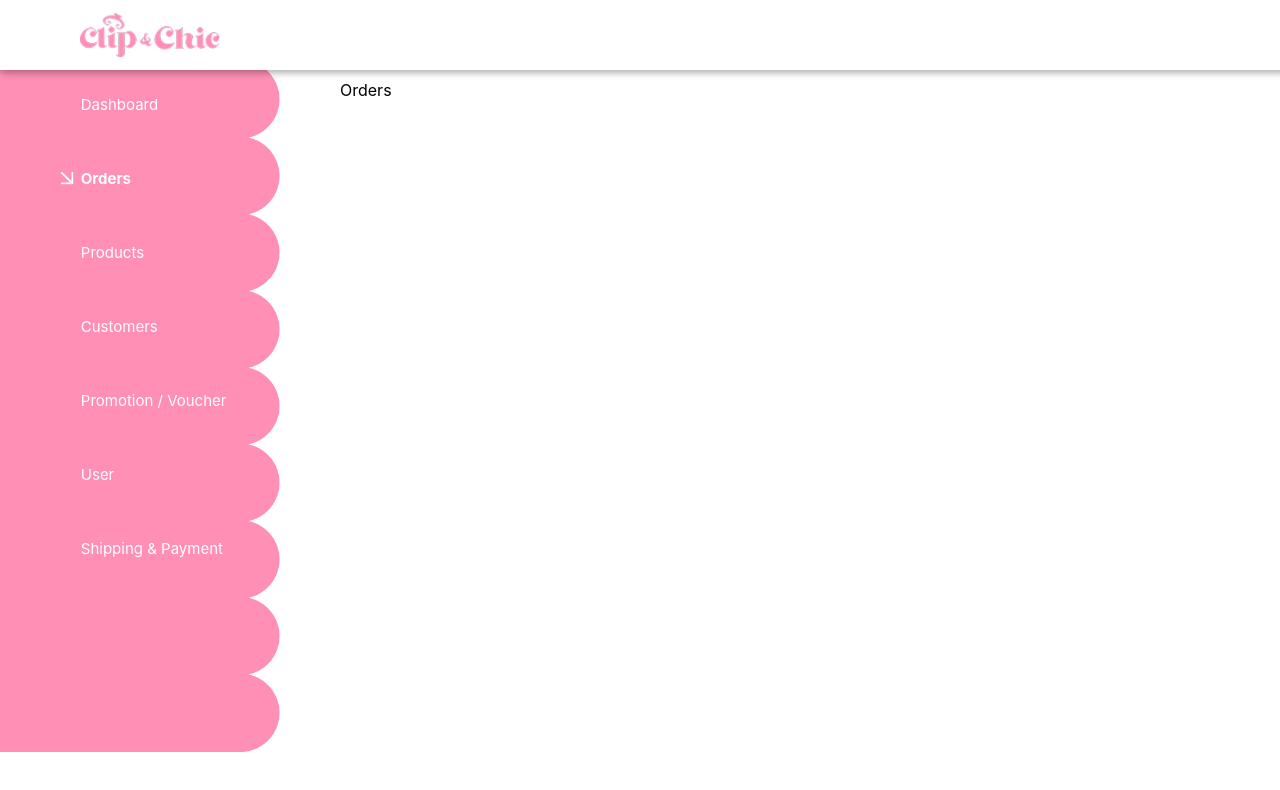
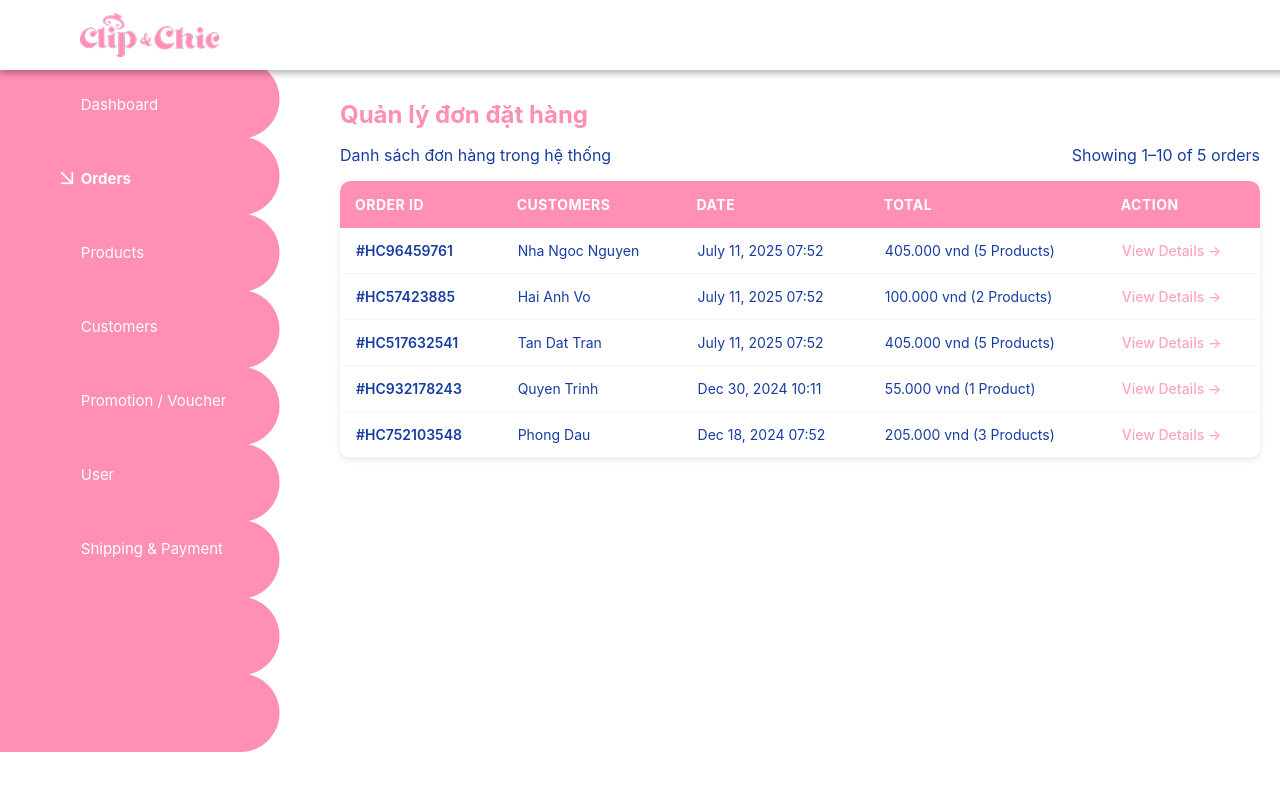
Before and after one commit to Quyen-Peter/clip-chic-admin, a React (Create React App) app: page /Orders in a window 1280 px wide. Shown: the top 790 px of the page. Built offline with nearby package versions, Linux system fonts and the light colour scheme.

Commit message:
create order

```diff
--- /dev/null
+++ b/public/orders.json
@@ -0,0 +1,39 @@
+{
+  "orders": [
+    {
+      "id": "HC96459761",
+      "customer": "Nha Ngoc Nguyen",
+      "date": "July 11, 2025 07:52",
+      "total": "405.000 vnd",
+      "products": 5
+    },
+    {
+      "id": "HC57423885",
+      "customer": "Hai Anh Vo",
+      "date": "July 11, 2025 07:52",
+      "total": "100.000 vnd",
+      "products": 2
+    },
+    {
+      "id": "HC517632541",
+      "customer": "Tan Dat Tran",
+      "date": "July 11, 2025 07:52",
+      "total": "405.000 vnd",
+      "products": 5
+    },
+    {
+      "id": "HC932178243",
+      "customer": "Quyen Trinh",
+      "date": "Dec 30, 2024 10:11",
+      "total": "55.000 vnd",
+      "products": 1
+    },
+    {
+      "id": "HC752103548",
+      "customer": "Phong Dau",
+      "date": "Dec 18, 2024 07:52",
+      "total": "205.000 vnd",
+      "products": 3
+    }
+  ]
+}
--- /dev/null
+++ b/src/css/Order.css
@@ -0,0 +1,76 @@
+.order-container{
+    height: 100vh;
+}
+
+.header-order h2{
+    color: #FF8FB4;
+}
+
+.header-order-flex{
+    display: flex;
+    justify-content: space-between;
+    margin-top: -20px;
+}
+
+.header-order-flex p{
+    color: #173DA2;
+}
+
+.order-table {
+  width: 100%;
+  border-collapse: collapse;
+  background-color: white;
+  border-radius: 10px;
+  overflow: hidden;
+  box-shadow: 0 2px 6px rgba(0, 0, 0, 0.1);
+}
+
+.order-table thead {
+  background-color: #ff8fb4;
+  color: white;
+}
+
+.order-table th {
+  padding: 15px;
+  text-align: left;
+  font-size: 14px;
+  letter-spacing: 0.5px;
+}
+
+.order-table tbody tr {
+  border-bottom: 1px solid #f5f5f5;
+}
+
+.order-table td {
+  padding: 14px 16px;
+  color: #173da2;
+  font-size: 14px;
+}
+
+.order-table .order-id {
+  font-weight: 600;
+  color: #173da2;
+}
+
+.order-table .action {
+  text-align: left;
+}
+
+.order-table .view-details {
+  color: #ffa4c3;
+  font-weight: 500;
+  text-decoration: none;
+  transition: color 0.2s;
+}
+
+.order-table .view-details:hover {
+  color: #FF6EA5;
+}
+
+
+.order-table th:first-child {
+  border-top-left-radius: 10px;
+}
+.order-table th:last-child {
+  border-top-right-radius: 10px;
+}
--- a/src/screen/Orders.tsx
+++ b/src/screen/Orders.tsx
@@ -1,11 +1,66 @@
+import { useEffect, useState } from "react";
+import "../css/Order.css";
 
-
-const Orders = () =>{
-    return(
-        <div>
-            <a>Orders</a>
-        </div>
-    )
+interface Order {
+  id: string;
+  customer: string;
+  date: string;
+  total: string;
+  products: number;
 }
 
+const Orders: React.FC = () => {
+  const [orders, setOrders] = useState<Order[]>([]);
+
+  useEffect(() => {
+    fetch("/orders.json")
+      .then((res) => res.json())
+      .then((data) => setOrders(data.orders))
+      .catch((err) => console.error(err));
+  }, []);
+
+  return (
+    <div className="order-container">
+      <div className="header-order">
+        <h2>Quản lý đơn đặt hàng</h2>
+        <div className="header-order-flex">
+          <p>Danh sách đơn hàng trong hệ thống</p>
+          <p>Showing 1–10 of {orders.length} orders</p>
+        </div>
+      </div>
+
+      <table className="order-table">
+        <thead>
+          <tr>
+            <th>ORDER ID</th>
+            <th>CUSTOMERS</th>
+            <th>DATE</th>
+            <th>TOTAL</th>
+            <th>ACTION</th>
+          </tr>
+        </thead>
+        <tbody>
+          {orders.map((order) => (
+            <tr key={order.id}>
+              <td className="order-id">#{order.id}</td>
+              <td>{order.customer}</td>
+              <td>{order.date}</td>
+              <td>
+                {order.total} ({order.products}{" "}
+                {order.products > 1 ? "Products" : "Product"})
+              </td>
+              <td className="action">
+                <a href={`/orders/${order.id}`} className="view-details">
+                  View Details →
+                </a>
+              </td>
+            </tr>
+          ))}
+        </tbody>
+      </table>
+
+    </div>
+  );
+};
+
 export default Orders;
```
